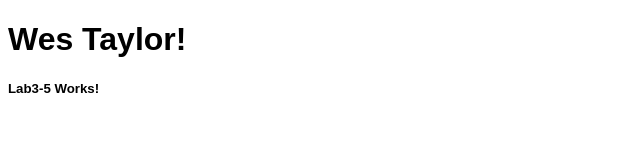
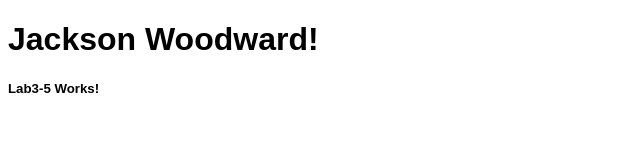
Before and after one commit to woodwaj4/225-lab-3-5, a plain HTML site: page index.html in a window 1280 px wide. Shown: the whole page, without its empty margins (0-640 px from the left). Drawn offline with Linux system fonts and the light colour scheme.

Commit message:
Update index.html

```diff
--- a/index.html
+++ b/index.html
@@ -1,11 +1,11 @@
 <!DOCTYPE html>
 <html>
   <head>
-    <title>Wes Taylor</title>
+    <title>Jackson Woodward</title>
     <link rel="stylesheet" href="style.css">
   </head>
   <body>
-    <h1>Wes Taylor!</h1>
+    <h1>Jackson Woodward!</h1>
     <h5>Lab3-5 Works!</h5>
   </body>
 </html>
```
